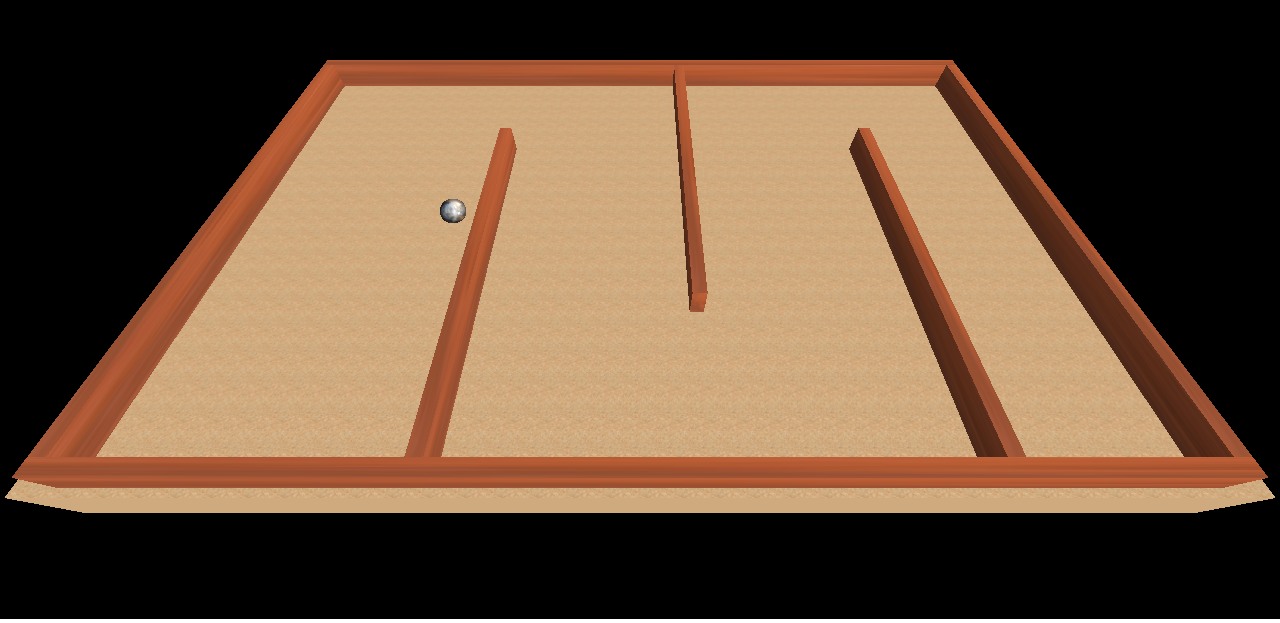
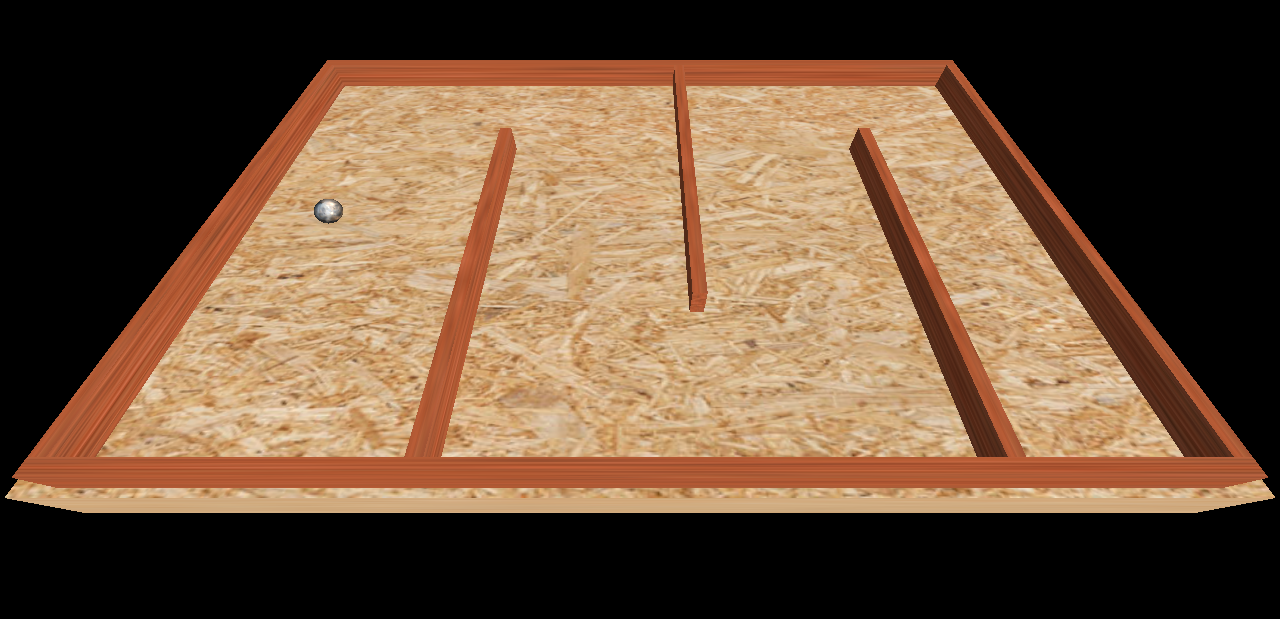
Before and after one commit to nandini0407/Threeter, a website: page prototype/game.html in a window 1280 px wide. Shown: the part 181-804 px from the top of the page. Drawn offline with Linux system fonts and the light colour scheme; animation ran at ten frames a second.

Commit message:
minor edits

```diff
--- a/prototype/game.html
+++ b/prototype/game.html
@@ -42,11 +42,11 @@
       buildLight(light);
       // No physics for lighting
 
-      const tileW = 0.2; // Don't know why we need this
+      const tileW = 0.2; // for scaling down
 
 			var pMaterialBall	= new CANNON.Material('pMaterialBall');
 			var pMaterialFloor	= new CANNON.Material('pMaterialFloor');
-			var pMaterialWall	= new CANNON.Material('pMaterialBall');
+			var pMaterialWall	= new CANNON.Material('pMaterialWall');
 			physicsWorld.world.addContactMaterial(new CANNON.ContactMaterial(
 				pMaterialBall,
 				pMaterialFloor,
@@ -61,11 +61,11 @@
 			));
 
       // Table
-      let table	= new THREE.Object3D();
+      // let table	= new THREE.Object3D();
       // Add floor to table
       let floor_mesh = buildFloor(-35*tileW, -20*tileW, 35*tileW, 20*tileW);
-      table.add(floor_mesh);
-      scene.add(table);
+      // table.add(floor_mesh);
+      scene.add(floor_mesh);
       // Apply phyics to floor
       let floor_body	= new THREEx.CannonBody({
   			mesh: floor_mesh,
@@ -81,7 +81,7 @@
         mass: 20,
     		material: pMaterialBall
     	}).addTo(physicsWorld);
-      ball_body.body.position.set(-15*tileW, 20*tileW, 0*tileW);
+      ball_body.body.position.set(-25*tileW, 20*tileW, 0*tileW);
 			ball_body.body.linearDamping = 0.8;
 			ball_body.body.angularDamping	= 0.9;
 
@@ -146,7 +146,7 @@
 
       var lastTimeMsec = null;
       let animate = function (nowMsec) {
-				requestAnimationFrame(animate);
+				requestAnimationFrame(animate);  // async
         lastTimeMsec	= lastTimeMsec || (nowMsec-1000/60);
         var deltaMsec	= Math.min(200, nowMsec - lastTimeMsec);
         lastTimeMsec	= nowMsec;
--- a/prototype/game.js
+++ b/prototype/game.js
@@ -17,13 +17,9 @@ function updateBallPosition(keyboard, ball_body, deltaMsec) {
     keypressed = true;
     force.z	= +0.2;
   }
-  if (keypressed == true) {
-    force.multiplyScalar(1); // don't know why we need this
+  if (keypressed === true) {
+    force.multiplyScalar(1);
     ball_body.mesh.updateMatrixWorld();
-  	// var deltaPos	= new THREE.Vector3().getPositionFromMatrix( ball_body.mesh.matrixWorld );
-    // var forceAngle	= - Math.PI/2 - Math.atan2(deltaPos.z, deltaPos.x);
-    // var matrix	= new THREE.Matrix4().makeRotationY( forceAngle );
-    // force.applyMatrix4( matrix );
     ball_body.applyImpulse(force, deltaMsec);
   }
 }
@@ -37,10 +33,10 @@ function buildFloor(x1, z1, x2, z2) {
   let material	= new THREE.MeshPhongMaterial({
     map		: texture
   });
-  texture.wrapS	= THREE.RepeatWrapping;
-  texture.wrapT	= THREE.RepeatWrapping;
-  texture.repeat.x= 35;
-  texture.repeat.y= 20;
+  // texture.wrapS	= THREE.RepeatWrapping;
+  // texture.wrapT	= THREE.RepeatWrapping;
+  // texture.repeat.x= 35;
+  // texture.repeat.y= 20;
   let mesh	= new THREE.Mesh(geometry, material);
   mesh.position.x	= x1 + width/2;
   mesh.position.y	= -height/2;
@@ -83,8 +79,8 @@ function addBall(radius) {
   let geometry	= new THREE.SphereGeometry(radius, 64, 64);
 	let mesh	= new THREE.Mesh(geometry, material);
   mesh.position.y	= 2;
-	mesh.receiveShadow	= true;
-	mesh.castShadow		= true;
+	mesh.receiveShadow = true;
+	mesh.castShadow	= true;
   return mesh;
 }
 
@@ -97,10 +93,10 @@ function addWall(x1, z1, x2, z2){
   let material	= new THREE.MeshPhongMaterial({
     map	: texture
   });
-  material.map.wrapS	= THREE.RepeatWrapping;
-	material.map.wrapT	= THREE.RepeatWrapping;
-	material.map.repeat.x	= 1/16;
-	material.map.repeat.y	= 1/16;
+  // material.map.wrapS	= THREE.RepeatWrapping;
+	// material.map.wrapT	= THREE.RepeatWrapping;
+	// material.map.repeat.x	= 1/16;
+	// material.map.repeat.y	= 1/16;
   var mesh	= new THREE.Mesh(geometry, material)
 	mesh.position.x	= x1 + width /2;
 	mesh.position.y	= height/2;
```
